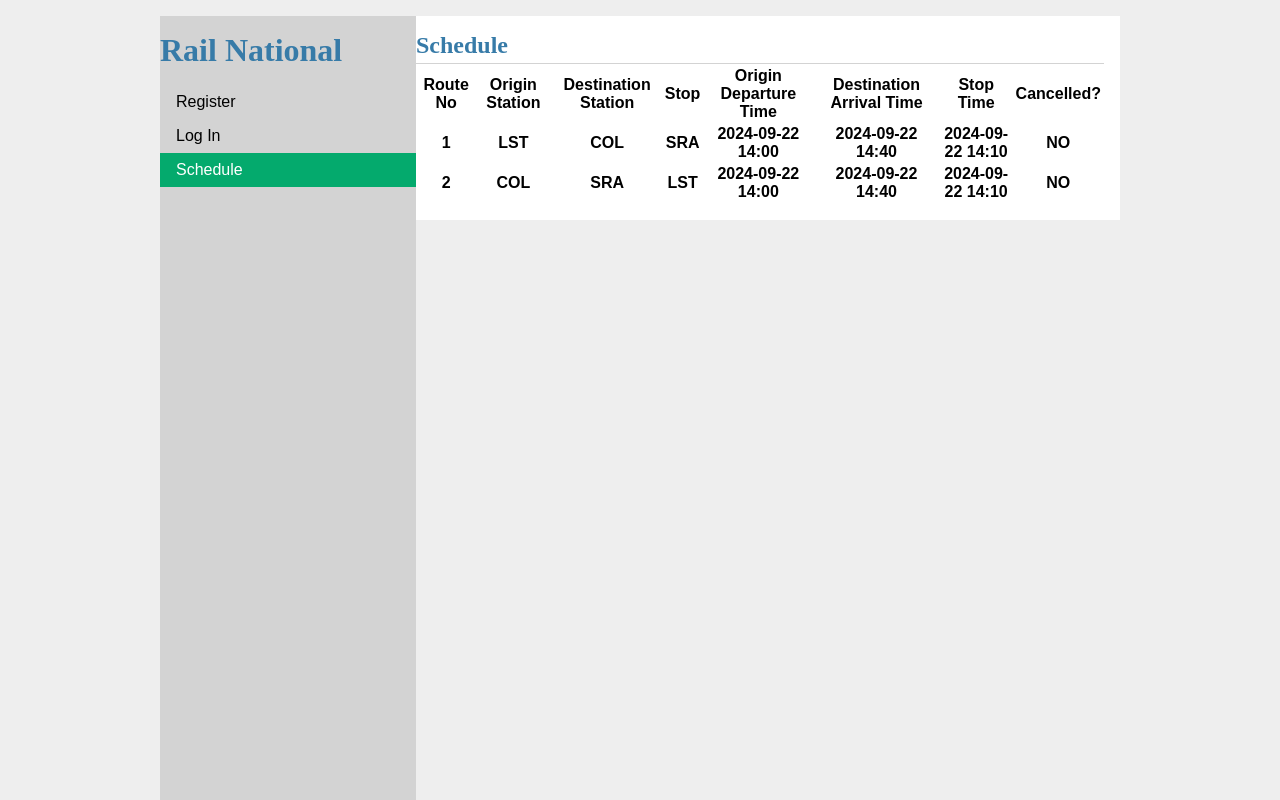
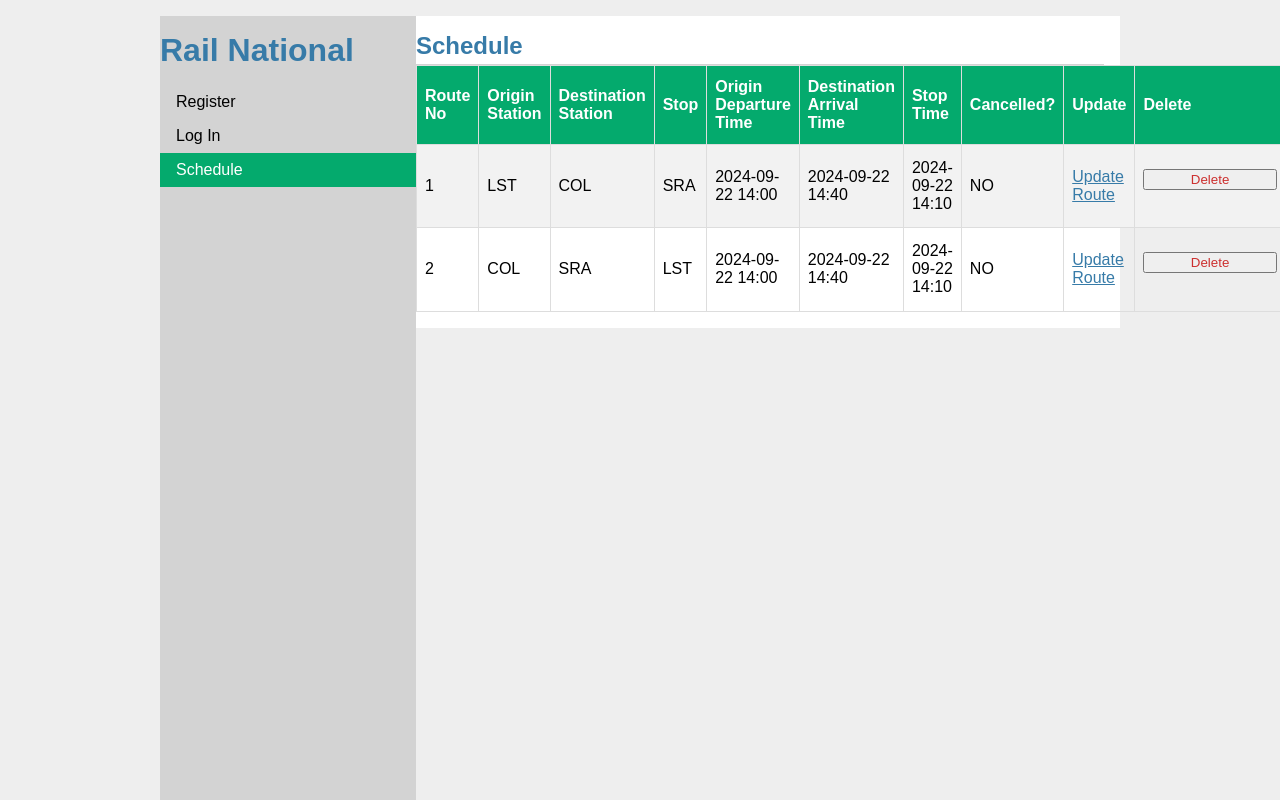
Before and after one commit to mattleeder/animated-octo-eureka, a Flask app: page / in a window 1280 px wide. Run offline with Flask 3, Linux system fonts and the light colour scheme; data comes from the database, SQL or seed files in the repository; lists and menus that the app fills with data are empty.

Commit message:
Added update and delete buttons to table, restyled table

```diff
--- a/rail_national/static/style.css
+++ b/rail_national/static/style.css
@@ -1,5 +1,5 @@
 html {
-    font-family: sans-serif;
+    font-family: Arial, Helvetica, sans-serif;
     background: #eee;
     padding: 1rem;
 }
@@ -11,7 +11,7 @@ body {
 }
 
 h1 {
-    font-family: serif;
+    font-family: Arial, Helvetica, sans-serif;
     color: #377ba8;
     margin: 1rem 0;
 }
@@ -76,6 +76,33 @@ hr {
     color: white;
 }
 
+table.schedule {
+    font-family: Arial, Helvetica, sans-serif;
+    border-collapse: collapse;
+    width: 100%;
+}
+
+table.schedule td, table.schedule th {
+    border: 1px solid #ddd;
+    padding: 8px;
+}
+
+table.schedule tr:nth-child(even){
+    background-color: #f2f2f2;
+}
+
+table.schedule tr:hover {
+    background-color: #ddd;
+}
+
+table.schedule th {
+    padding-top: 12px;
+    padding-bottom: 12px;
+    text-align: left;
+    background-color: #04AA6D;
+    color: white;
+}
+
 .content { padding: 0 1rem 1rem; margin-left: 25%; }
 .content > header { border-bottom: 1px solid lightgray; display: flex; align-items: flex-end; }
 .content > header h1 { flex: auto; margin: 1rem 0 0.25rem 0; }
--- a/rail_national/templates/schedule/index.html
+++ b/rail_national/templates/schedule/index.html
@@ -18,17 +18,25 @@
                 <th>Destination Arrival Time</th>
                 <th>Stop Time</th>
                 <th>Cancelled?</th>
+                <th>Update</th>
+                <th>Delete</th>
             </tr>
             {% for route in schedule %}
                 <tr>
-                    <th>{{ route["route_id"] }}</th>
-                    <th>{{ route["origin_stn"] }}</th>
-                    <th>{{ route["destn_stn"] }}</th>
-                    <th>{{ route["stop_stn"] }}</th>
-                    <th>{{ route["origin_dep_time"] }}</th>
-                    <th>{{ route["destn_arr_time"] }}</th>
-                    <th>{{ route["stop_time"] }}</th>
-                    <th>{{ route["cancelled"] }}</th>
+                    <td>{{ route["route_id"] }}</td>
+                    <td>{{ route["origin_stn"] }}</td>
+                    <td>{{ route["destn_stn"] }}</td>
+                    <td>{{ route["stop_stn"] }}</td>
+                    <td>{{ route["origin_dep_time"] }}</td>
+                    <td>{{ route["destn_arr_time"] }}</td>
+                    <td>{{ route["stop_time"] }}</td>
+                    <td>{{ route["cancelled"] }}</td>
+                    <td><a href="{{ url_for('schedule.update_route', route_id = route['route_id']) }}">Update Route</a></td>
+                    <td>
+                        <form action="{{ url_for('schedule.delete', route_id = route['route_id']) }}" method="post">
+                            <input class="danger" type="submit" value="Delete" onclick="return confirm('Are you sure?');">
+                        </form>
+                    </td>
                 </tr>
             {% endfor %}
         </table>
```
